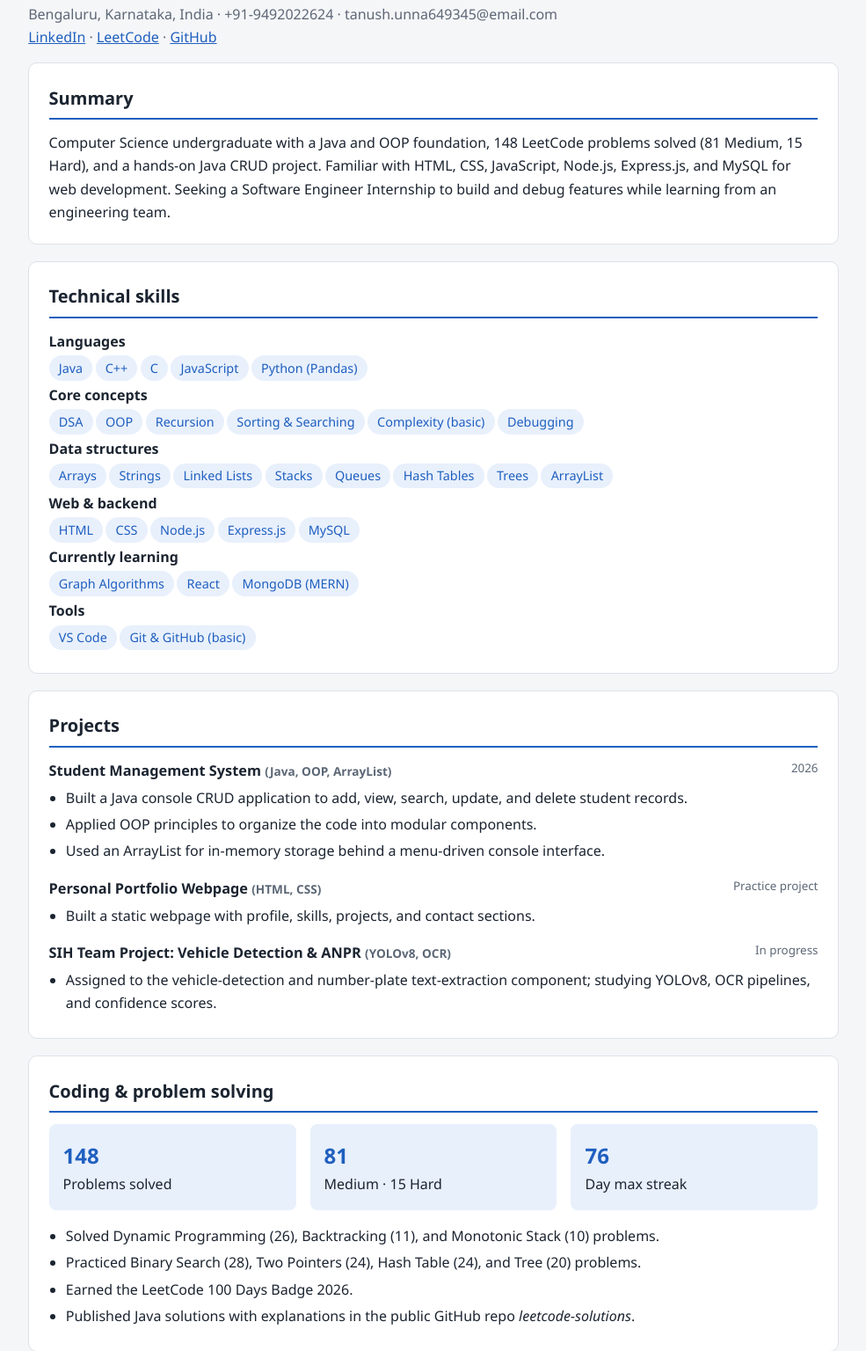
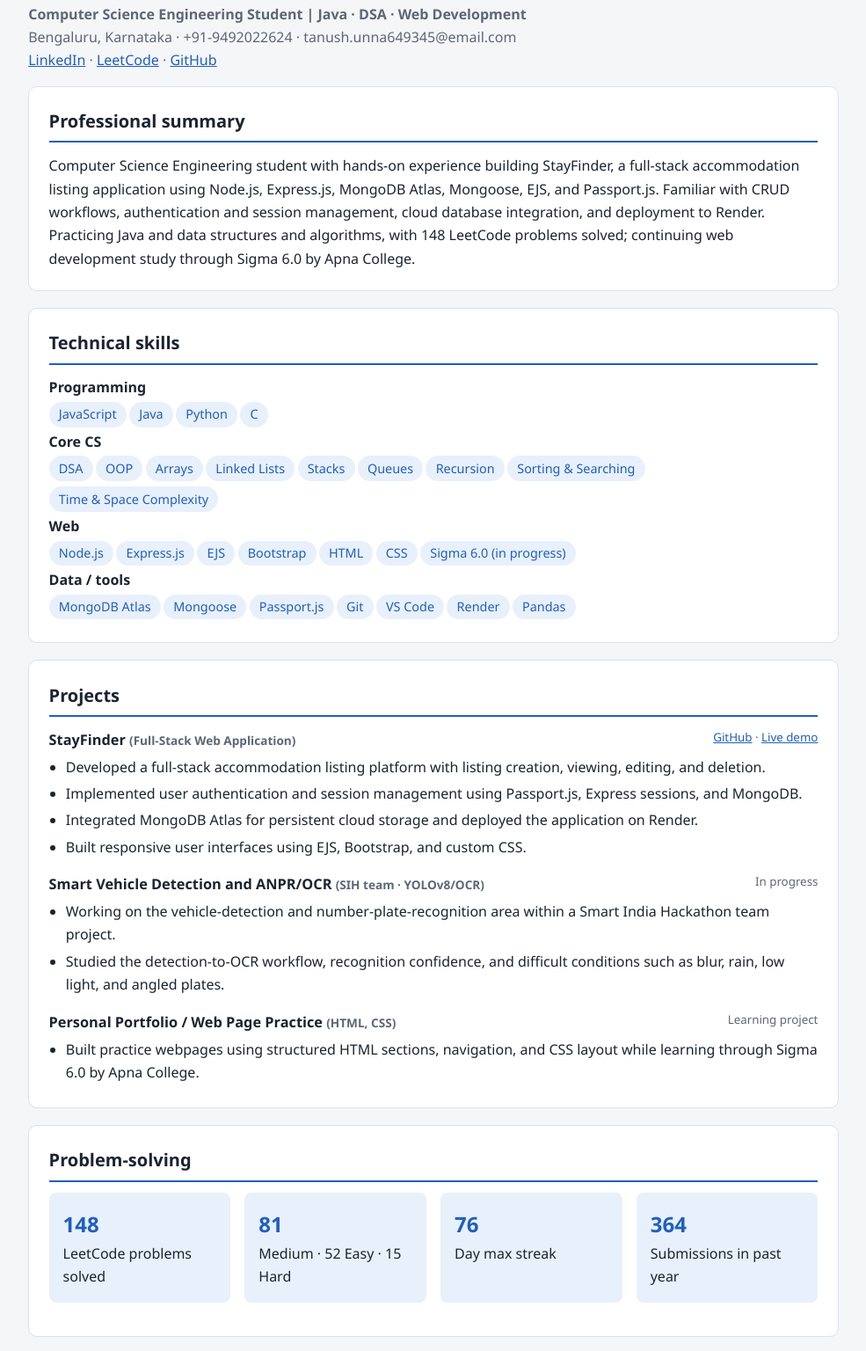
Before and after one commit to Tanush649345/resume-biodata-website, a plain HTML site: page resume.html in a window 1280 px wide. Shown: the part 151-1687 px from the top of the page at 88% size, without its empty margins (147-1132 px from the left). Drawn offline with Linux system fonts and the light colour scheme.

Commit message:
Add files via upload

```diff
--- a/resume.html
+++ b/resume.html
@@ -6,59 +6,53 @@
 </head>
 <body><main>
   <div class="row"><h1>Resume</h1><div><button data-print>Download / Print PDF</button></div></div>
-  <p class="lead">Bengaluru, Karnataka, India · +91-9492022624 · tanush.unna649345@email.com<br>
+  <p class="lead"><b>Computer Science Engineering Student | Java · DSA · Web Development</b><br>
+    Bengaluru, Karnataka · +91-9492022624 · tanush.unna649345@email.com<br>
     <a href="https://linkedin.com/in/tanushunna" target="_blank">LinkedIn</a> ·
     <a href="https://leetcode.com/u/Tanushunna" target="_blank">LeetCode</a> ·
     <a href="https://github.com/Tanush649345" target="_blank">GitHub</a></p>
 
-  <section class="card"><h2>Summary</h2>
-    <p>Computer Science undergraduate with a Java and OOP foundation, 148 LeetCode problems solved (81 Medium, 15 Hard), and a hands-on Java CRUD project. Familiar with HTML, CSS, JavaScript, Node.js, Express.js, and MySQL for web development. Seeking a Software Engineer Internship to build and debug features while learning from an engineering team.</p>
+  <section class="card"><h2>Professional summary</h2>
+    <p>Computer Science Engineering student with hands-on experience building StayFinder, a full-stack accommodation listing application using Node.js, Express.js, MongoDB Atlas, Mongoose, EJS, and Passport.js. Familiar with CRUD workflows, authentication and session management, cloud database integration, and deployment to Render. Practicing Java and data structures and algorithms, with 148 LeetCode problems solved; continuing web development study through Sigma 6.0 by Apna College.</p>
   </section>
 
   <section class="card"><h2>Technical skills</h2>
-    <p><b>Languages</b></p><div class="chips"><span>Java</span><span>C++</span><span>C</span><span>JavaScript</span><span>Python (Pandas)</span></div>
-    <p><b>Core concepts</b></p><div class="chips"><span>DSA</span><span>OOP</span><span>Recursion</span><span>Sorting &amp; Searching</span><span>Complexity (basic)</span><span>Debugging</span></div>
-    <p><b>Data structures</b></p><div class="chips"><span>Arrays</span><span>Strings</span><span>Linked Lists</span><span>Stacks</span><span>Queues</span><span>Hash Tables</span><span>Trees</span><span>ArrayList</span></div>
-    <p><b>Web &amp; backend</b></p><div class="chips"><span>HTML</span><span>CSS</span><span>Node.js</span><span>Express.js</span><span>MySQL</span></div>
-    <p><b>Currently learning</b></p><div class="chips"><span>Graph Algorithms</span><span>React</span><span>MongoDB (MERN)</span></div>
-    <p><b>Tools</b></p><div class="chips"><span>VS Code</span><span>Git &amp; GitHub (basic)</span></div>
+    <p><b>Programming</b></p><div class="chips"><span>JavaScript</span><span>Java</span><span>Python</span><span>C</span></div>
+    <p><b>Core CS</b></p><div class="chips"><span>DSA</span><span>OOP</span><span>Arrays</span><span>Linked Lists</span><span>Stacks</span><span>Queues</span><span>Recursion</span><span>Sorting &amp; Searching</span><span>Time &amp; Space Complexity</span></div>
+    <p><b>Web</b></p><div class="chips"><span>Node.js</span><span>Express.js</span><span>EJS</span><span>Bootstrap</span><span>HTML</span><span>CSS</span><span>Sigma 6.0 (in progress)</span></div>
+    <p><b>Data / tools</b></p><div class="chips"><span>MongoDB Atlas</span><span>Mongoose</span><span>Passport.js</span><span>Git</span><span>VS Code</span><span>Render</span><span>Pandas</span></div>
   </section>
 
   <section class="card"><h2>Projects</h2>
-    <div class="row"><h3>Student Management System <small>(Java, OOP, ArrayList)</small></h3><small>2026</small></div>
+    <div class="row"><h3>StayFinder <small>(Full-Stack Web Application)</small></h3>
+      <small><a href="https://github.com/Tanush649345/StayFinder" target="_blank">GitHub</a> · <a href="https://stayfinder-o3sn.onrender.com/listings" target="_blank">Live demo</a></small></div>
     <ul>
-      <li>Built a Java console CRUD application to add, view, search, update, and delete student records.</li>
-      <li>Applied OOP principles to organize the code into modular components.</li>
-      <li>Used an ArrayList for in-memory storage behind a menu-driven console interface.</li>
+      <li>Developed a full-stack accommodation listing platform with listing creation, viewing, editing, and deletion.</li>
+      <li>Implemented user authentication and session management using Passport.js, Express sessions, and MongoDB.</li>
+      <li>Integrated MongoDB Atlas for persistent cloud storage and deployed the application on Render.</li>
+      <li>Built responsive user interfaces using EJS, Bootstrap, and custom CSS.</li>
     </ul>
-    <div class="row" style="margin-top:1rem"><h3>Personal Portfolio Webpage <small>(HTML, CSS)</small></h3><small>Practice project</small></div>
-    <ul><li>Built a static webpage with profile, skills, projects, and contact sections.</li></ul>
-    <div class="row" style="margin-top:1rem"><h3>SIH Team Project: Vehicle Detection &amp; ANPR <small>(YOLOv8, OCR)</small></h3><small>In progress</small></div>
-    <ul><li>Assigned to the vehicle-detection and number-plate text-extraction component; studying YOLOv8, OCR pipelines, and confidence scores.</li></ul>
+    <div class="row" style="margin-top:1rem"><h3>Smart Vehicle Detection and ANPR/OCR <small>(SIH team · YOLOv8/OCR)</small></h3><small>In progress</small></div>
+    <ul>
+      <li>Working on the vehicle-detection and number-plate-recognition area within a Smart India Hackathon team project.</li>
+      <li>Studied the detection-to-OCR workflow, recognition confidence, and difficult conditions such as blur, rain, low light, and angled plates.</li>
+    </ul>
+    <div class="row" style="margin-top:1rem"><h3>Personal Portfolio / Web Page Practice <small>(HTML, CSS)</small></h3><small>Learning project</small></div>
+    <ul><li>Built practice webpages using structured HTML sections, navigation, and CSS layout while learning through Sigma 6.0 by Apna College.</li></ul>
   </section>
 
-  <section class="card"><h2>Coding &amp; problem solving</h2>
+  <section class="card"><h2>Problem-solving</h2>
     <div class="grid" style="margin-bottom:1rem">
-      <div class="stat"><b>148</b>Problems solved</div>
-      <div class="stat"><b>81</b>Medium · 15 Hard</div>
+      <div class="stat"><b>148</b>LeetCode problems solved</div>
+      <div class="stat"><b>81</b>Medium · 52 Easy · 15 Hard</div>
       <div class="stat"><b>76</b>Day max streak</div>
+      <div class="stat"><b>364</b>Submissions in past year</div>
     </div>
-    <ul>
-      <li>Solved Dynamic Programming (26), Backtracking (11), and Monotonic Stack (10) problems.</li>
-      <li>Practiced Binary Search (28), Two Pointers (24), Hash Table (24), and Tree (20) problems.</li>
-      <li>Earned the LeetCode 100 Days Badge 2026.</li>
-      <li>Published Java solutions with explanations in the public GitHub repo <i>leetcode-solutions</i>.</li>
-    </ul>
   </section>
 
   <section class="card"><h2>Education</h2>
-    <div class="row"><h3>Bachelor of Engineering (B.E.), Computer Science and Engineering</h3><small>2024 – 2028 (Expected)</small></div>
-    <p>RV Institute of Technology and Management (RVITM), Bengaluru</p>
-  </section>
-
-  <section class="card"><h2>Training</h2>
-    <div class="row"><h3>Sigma 6.0 Web Development Course | Apna College</h3><small>In progress</small></div>
-    <ul><li>Learning frontend fundamentals; practiced HTML and CSS by building static webpages.</li></ul>
+    <div class="row"><h3>Bachelor of Engineering (B.E.), Computer Science and Engineering</h3><small>2024 – 2028</small></div>
+    <p>RV Institute of Technology and Management (RVITM), Bengaluru — currently in 4th semester</p>
   </section>
 </main><script src="script.js"></script></body>
 </html>
--- a/style.css
+++ b/style.css
@@ -32,3 +32,6 @@ th{width:35%;color:var(--mute);font-weight:600}
 footer{text-align:center;color:var(--mute);padding:1.5rem;font-size:.9rem}
 @media(max-width:600px){.hero{grid-template-columns:1fr;text-align:center}.avatar{margin:auto}h1{font-size:1.9rem}}
 @media print{header,footer,button{display:none}body{background:#fff;color:#000}.card{border:0;padding:0}}
+img.avatar{object-fit:cover;border:4px solid var(--card);box-shadow:0 0 0 3px var(--accent)}
+.photo{float:right;width:120px;height:120px;border-radius:8px;object-fit:cover;margin:0 0 1rem 1rem;border:1px solid var(--line)}
+a.btn{text-decoration:none}
```
Also changed, not shown: biodata.html (+8 -7 lines), index.html (+9 -8 lines), photo.jpg (added).
